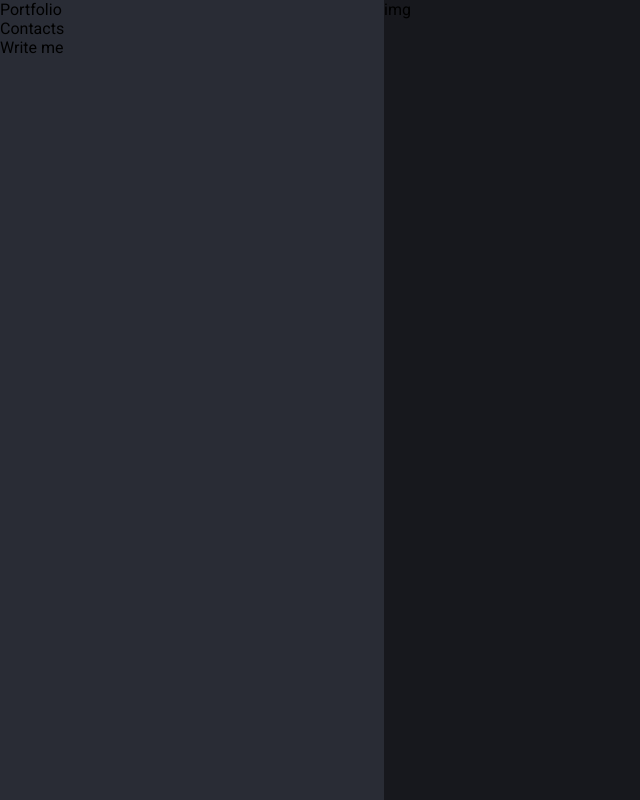
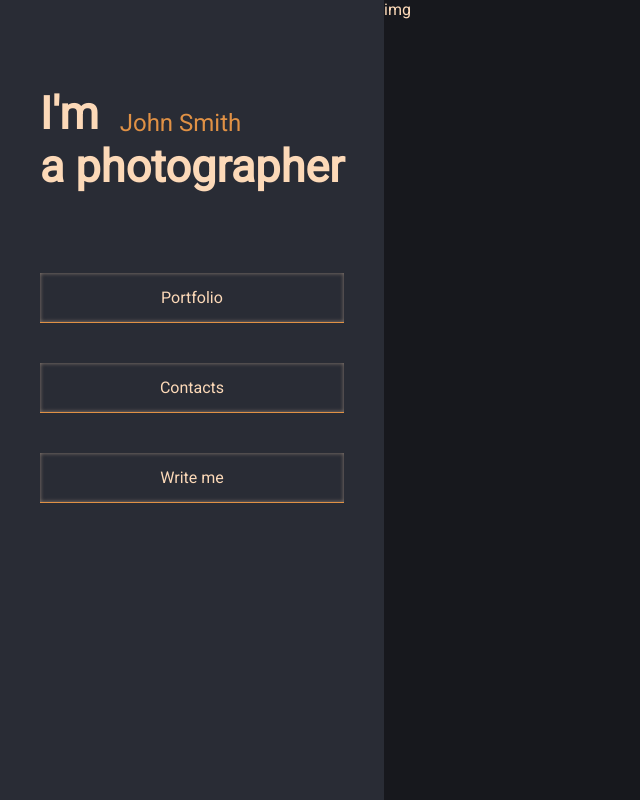
Before and after one commit to AnnaVinnik/Portfolio-2, a plain HTML site: page index.html in a window 1280 px wide. Shown: the whole page, without its empty margins (0-640 px from the left). Drawn offline with Linux system fonts and the light colour scheme.

Commit message:
Add sidebar

```diff
--- a/css/style.css
+++ b/css/style.css
@@ -17,6 +17,7 @@ body {
     width: 100vw;
     height: 100vh;
     background-color: #17181D;
+    color: #FCD9B8;
 }
 
 .sidebar {
@@ -26,6 +27,51 @@ body {
     top: 0;
     left: 0;
     background-color: #292C35;
+    display: flex;
+    flex-direction: column;
+    justify-content: center;
+    align-items: center;
+}
+
+.sidebar__heading {
+    position: relative;
+    font-size: 30px;
+    margin-bottom: 40px;
+}
+
+.sidebar__heading > span {
+    position: absolute;
+    top: 22px;
+    left: 80px;
+    color:#E09145;
+    font-size: 24px;
+}
+
+.nav {
+    width: 100%;
+    height: 60%;
+}
+
+.nav__list {
+    list-style: none;
+}
+
+.nav__item {
+    cursor: pointer;
+    border-bottom: 1px solid #E09145;
+    margin: 40px;
+    height: 50px;
+    text-align: center;
+    line-height: 50px;
+    box-shadow: inset 0 0 4px #fcd9b879;
+    transition: box-shadow 1s;
+}
+
+.nav__item:hover {
+    transition: 4s;
+    box-shadow: 0 -2px 5px #fcd9b879,
+        inset 0 0 4px #fcd9b879,
+        0 2px 8px #e0904584;
 }
 
 .main-slider {
--- a/index.html
+++ b/index.html
@@ -10,21 +10,28 @@
 <body>
     <main class="container">
         <aside class="sidebar">
+            <div class="sidebar__heading">
+                <h2>I'm <br>a photographer</h2>
+                <span>John Smith</span>
+            </div>
             <nav class="nav">
-                <ul>
-                    <li>Portfolio</li>
-                    <li>Contacts</li>
-                    <li>Write me</li>
+                <ul class="nav__list">
+                    <li class="nav__item">Portfolio</li>
+                    <li class="nav__item">Contacts</li>
+                    <li class="nav__item">Write me</li>
                     <!-- <li>/</li> -->
                 </ul>
             </nav>
         </aside>
         <section class="main-slider">
-            <div class="portfolio card">
+            <div class="portfolio card" id="Portfolio">
                 img
             </div>
-            <div class="contacts card">
+            <div class="contacts card" id="Contacts">
                 contacts
+            </div>
+            <div class="write-me card" id="Write me">
+                Form
             </div>
         </section>
     </main>
--- a/script/app.js
+++ b/script/app.js
@@ -1,27 +1,35 @@
 "use strict";
 
 const sidebar = document.querySelector(".sidebar");
+const sidebarItems = sidebar.querySelectorAll(".nav__item");
 const mainSlider = document.querySelector(".main-slider");
-const slidesCount = mainSlider.querySelectorAll("div").length;
+const slides = mainSlider.querySelectorAll("div");
+const slidesCount = slides.length;
 const container = document.querySelector(".container");
 
 let activeSlide = 0;
 
-function changeSlide(direction) {
-    if (direction === "up") {
-        activeSlide++;
-        if (activeSlide === slidesCount) {
-            activeSlide = 0;
-        }
-    } else if (direction === "down") {
-        activeSlide--;
-        if(activeSlide < 0) {
-            activeSlide = slidesCount - 1;
-        }
-    }
+sidebarItems.forEach( (elem) => {
+    elem.addEventListener('click', changeSlide);
+});
+
+function changeSlide(event) {
+    activeSlide = Array.from(slides).findIndex(elem => elem.id === event.target.textContent);
+
+    // if (direction === "up") {
+    //     activeSlide++;
+    //     if (activeSlide === slidesCount) {
+    //         activeSlide = 0;
+    //     }
+    // } else if (direction === "down") {
+    //     activeSlide--;
+    //     if(activeSlide < 0) {
+    //         activeSlide = slidesCount - 1;
+    //     }
+    // }
 
 
     const height = container.clientHeight;
     mainSlider.style.transform = `translateY(-${activeSlide * height}px)`;
-    sidebar.style.transform = `translateY(${activeSlide * height}px)`;
+    // sidebar.style.transform = `translateY(${activeSlide * height}px)`;
 }
```
